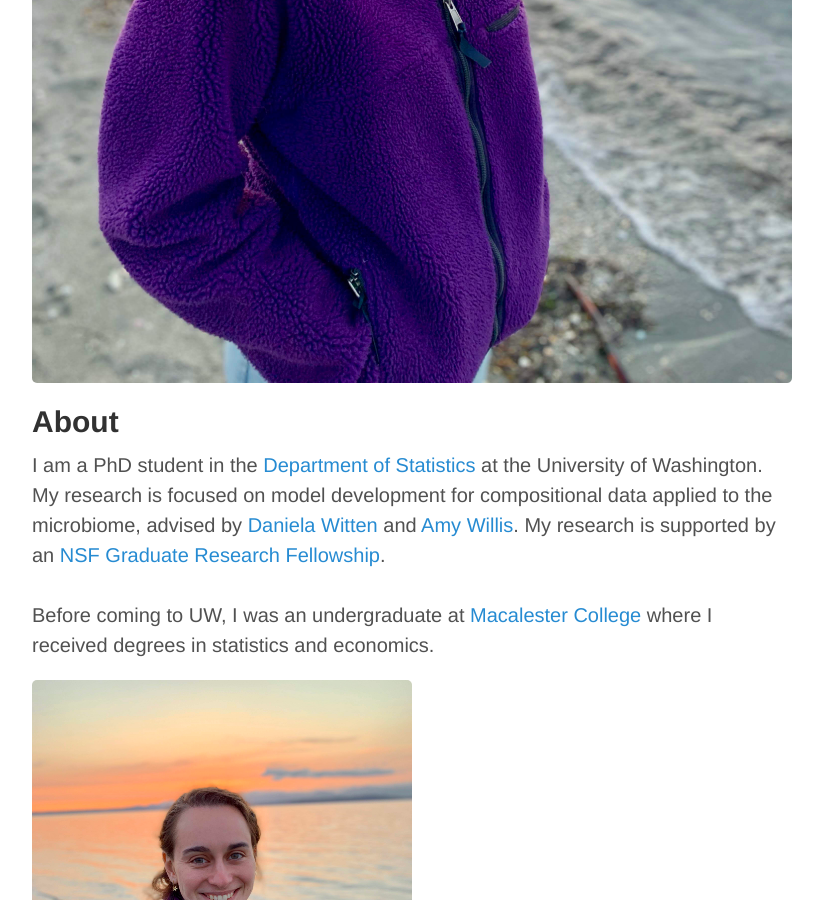
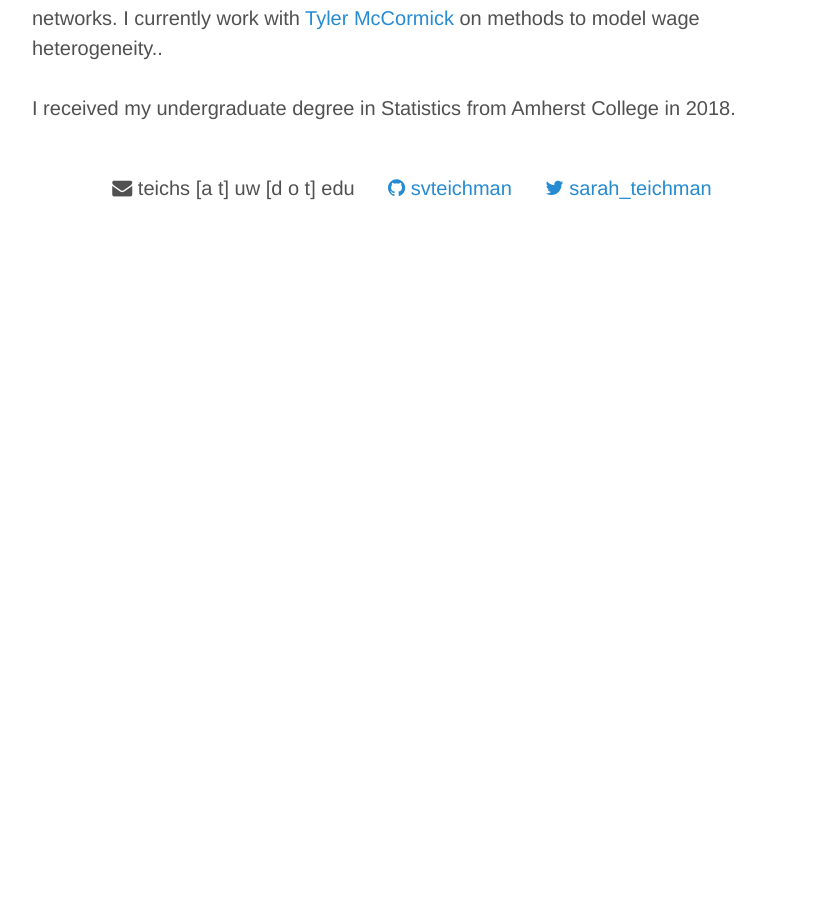
Before and after one commit to svteichman/svteichman.github.io, a Jekyll site: the page built from index.html, in a window 1280 px wide and 900 px high, scrolled down 770 px. Shown: the whole window, without its empty margins (228-1051 px from the left). Built offline with Jekyll 4.4.1, drawn with Linux system fonts in a browser that asks for light colours; after the commit the page ends 973 px from its top, so only the background shows below that.

Commit message:
Update index.html
changing back

```diff
--- a/index.html
+++ b/index.html
@@ -3,27 +3,7 @@ layout: default
 title: Sarah Teichman
 ---
 
-<div class="row featurette">
-<div class="col-md-4">
-  <img class="featurette-image img-responsive" src="images/me.JPG">
-</div>
 
-
-<div class="col-md-8">
-  <h2 class="featurette-heading">About </h2>
-  <p class="lead">
-  I am a PhD student in the <a href = "http://www.stat.washington.edu/">Department of Statistics</a>
-    at the University of Washington. My research is focused on model development for compositional data applied to the
-    microbiome, advised by
-    <a href = "https://faculty.washington.edu/dwitten/">Daniela Witten</a> and
-    <a href = "https://faculty.washington.edu/adwillis/">Amy Willis</a>. My research is supported by an
-<a href="http://www.nsfgrfp.org/">NSF Graduate Research Fellowship</a>. <br/>
-<br/>
-Before coming to UW, I was an undergraduate at <a href = " https://www.macalester.edu/">Macalester College</a>
-    where I received degrees in statistics and economics.
-  </p>
-</div>
-</div>
 
 <div class="row featurette">
 <div class="col-md-4">
```
